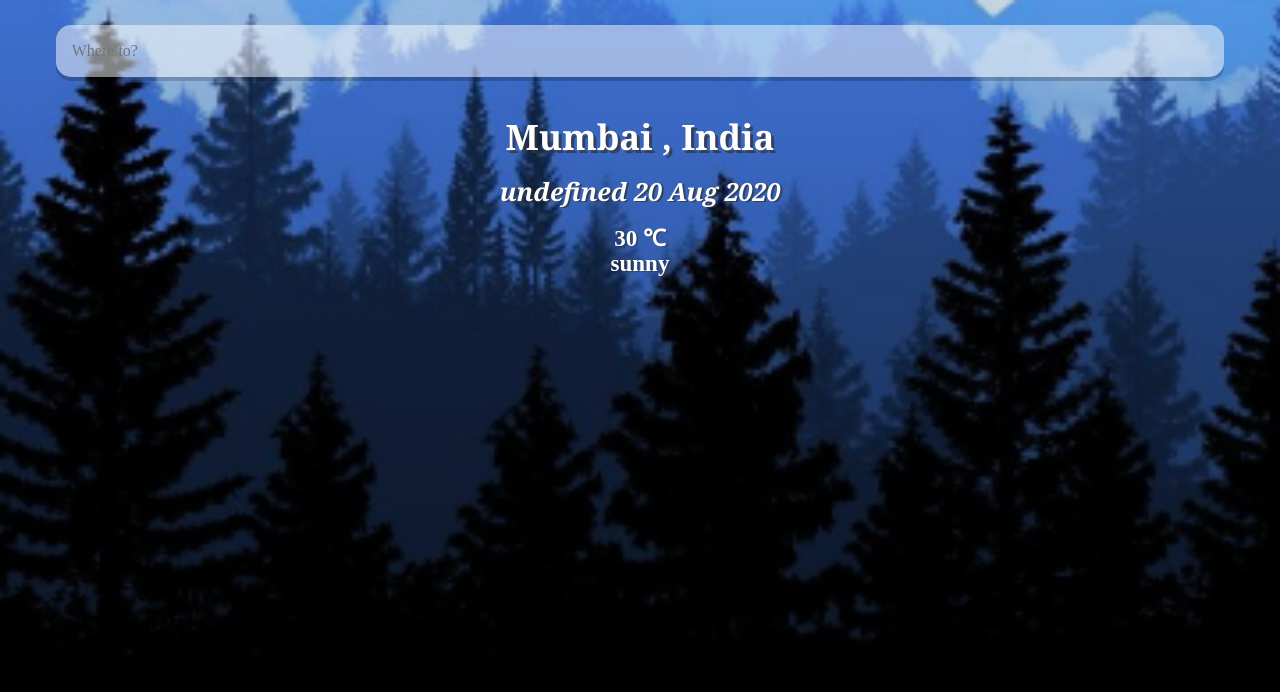
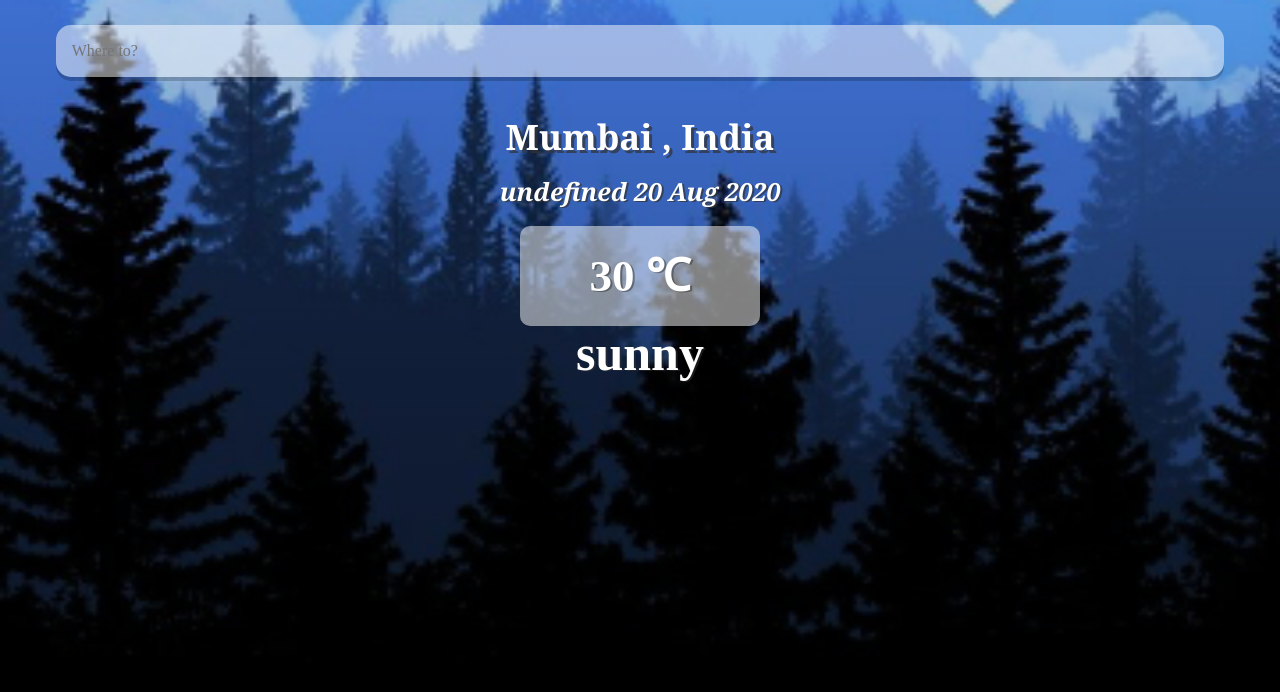
Before and after one commit to moki929/weather-app, a React (Create React App) app: page / in a window 1280 px wide. Shown: the top 692 px of the page. Built offline with nearby package versions, Linux system fonts and the light colour scheme; no server answers.

Commit message:
small changes

```diff
--- a/src/index.css
+++ b/src/index.css
@@ -65,11 +65,22 @@ main {
 .weather {
   position: relative;
   color:rgba(255,255,255,1);
-  font-weight: bold;
+  font-weight: 900;
   margin-top: 20px;
   font-size: 23px;
   text-shadow: 2px 1px rgba(50, 50, 50, 0.5);
 }
 .weather{
   margin-top: -1px;
+  font-size: 50px;
+  font-weight: 6000;
 }
+.temp{
+   background-color: rgba(255,255,255,.5);
+   font-size: 45px;
+   border-radius: 10px;
+   max-width:240px;
+   margin: auto;
+   line-height: 100px;
+   text-shadow: rgba(50,50,70,.5);
+}
```
